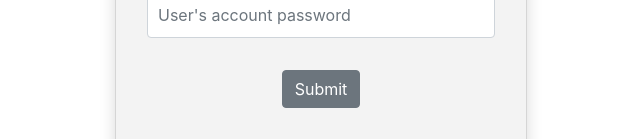
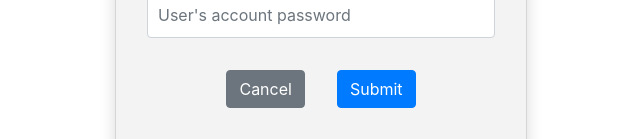
Before and after one commit to isis3710-uniandes-backup/Team02-Entrega5, a React (Create React App) app in the folder app-front/: page /signin in a window 1280 px wide. Shown: the part 813-952 px from the top of the page, without its empty margins (319-959 px from the left). Built offline with nearby package versions, Linux system fonts and the light colour scheme; a small style sheet from the web is missing.

Commit message:
Se agrego boton de cancelar en pantalla de registro

```diff
--- a/app-front/src/components/Dashboard.js
+++ b/app-front/src/components/Dashboard.js
@@ -25,8 +25,8 @@ class Dashboard extends Component {
                         <div className="row justify-content-center">
                             <div className="col-12">
                                 <Chart
-                                    width={'900px'}
-                                    height={'700px'}
+                                    width={'800px'}
+                                    height={'600px'}
                                     chartType="PieChart"
                                     loader={<div>Loading Chart...</div>}
                                     data={this.props.data}
--- a/app-front/src/components/login.js
+++ b/app-front/src/components/login.js
@@ -117,22 +117,19 @@ export default class Login extends Component {
                 <div className="row justify-content-center">
                   <button
                     type="button"
-                    onClick={this.clickLog}
-                    className="btn btn-secondary m-3"
-                    style={{
-                      backgroundColor: "#aa2d00",
-                      borderColor: "#aa2d00"
-                    }}
-                  >
-                    {" "}
-                    Log In{" "}
-                  </button>
-                  <button
-                    type="button"
                     onClick={this.clickSignIn}
                     className="btn btn-secondary m-3"
                   >
                     Register
+                  </button>
+                  <button
+                    type="button"
+                    onClick={this.clickLog}
+                    className="btn btn-success m-3"
+
+                  >
+                    {" "}
+                    Log In{" "}
                   </button>
                 </div>
               </form>
--- a/app-front/src/components/signin.js
+++ b/app-front/src/components/signin.js
@@ -16,7 +16,7 @@ export default class SignIn extends Component {
   //Habilitar el formulario de registro del usuario.
   clickSignIn = async event => {
     event.preventDefault();
-    this.setState({role: "guest"}); //Pone al nuevo usuario con permisos de cliente.
+    this.setState({ role: "guest" }); //Pone al nuevo usuario con permisos de cliente.
 
     //Verificar que todos los campos sean correctos.
     let empty = "";
@@ -39,9 +39,13 @@ export default class SignIn extends Component {
       if (err.request.status === 400) {
         alert(err.response.data.message);
       }
-      else {alert(err);}
+      else { alert(err); }
     }
   };
+
+  clickCancel = () => {
+    history.replace("/login");
+  }
 
   render() {
     return (
@@ -64,7 +68,7 @@ export default class SignIn extends Component {
                 <h2 className="text-center mt-3">Login</h2>
               </div>
               <form className="container-fluid" noValidate>
-              <div className="form-group">
+                <div className="form-group">
                   <label>Full Name</label>
                   <input
                     type="text"
@@ -119,8 +123,15 @@ export default class SignIn extends Component {
                 <div className="row justify-content-center">
                   <button
                     type="button"
+                    onClick={this.clickCancel}
+                    className="btn btn-secondary m-3"
+                  >
+                    Cancel
+                  </button>
+                  <button
+                    type="button"
                     onClick={this.clickSignIn}
-                    className="btn btn-secondary m-3"
+                    className="btn btn-primary m-3"
                   >
                     Submit
                   </button>
```
Also changed, not shown: app-front/src/css/signin.css (line endings or trailing spaces).
